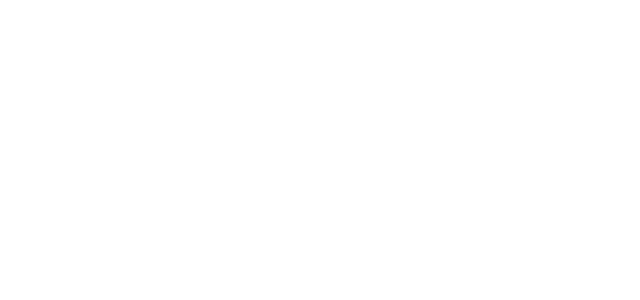
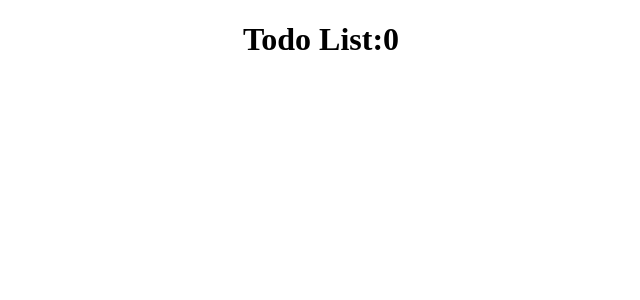
Before and after one commit to VladimirRM/dovladka-ex, a React (Create React App) app: page / in a window 1280 px wide. Shown: the top 300 px of the page, without its empty margins (319-959 px from the left). Built offline with nearby package versions, Linux system fonts and the light colour scheme.

Commit message:
create header

```diff
--- a/src/App.js
+++ b/src/App.js
@@ -14,6 +14,10 @@ const App = () => {
   }
   return (
     <div className='App'>
+      <header>
+        <h1>Todo List:{todos.length}</h1>
+      </header>
+
 
     </div>
   )
```
